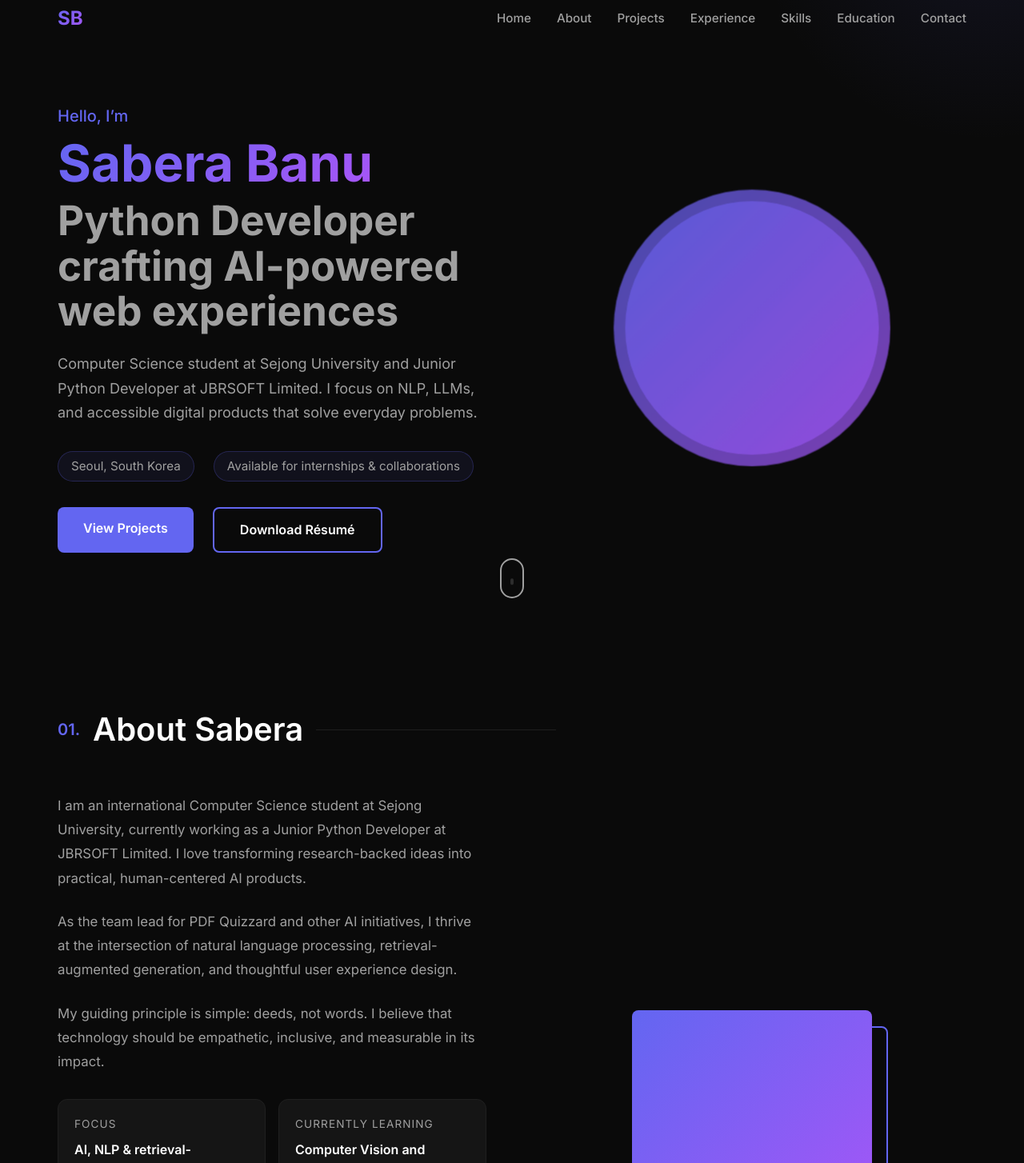
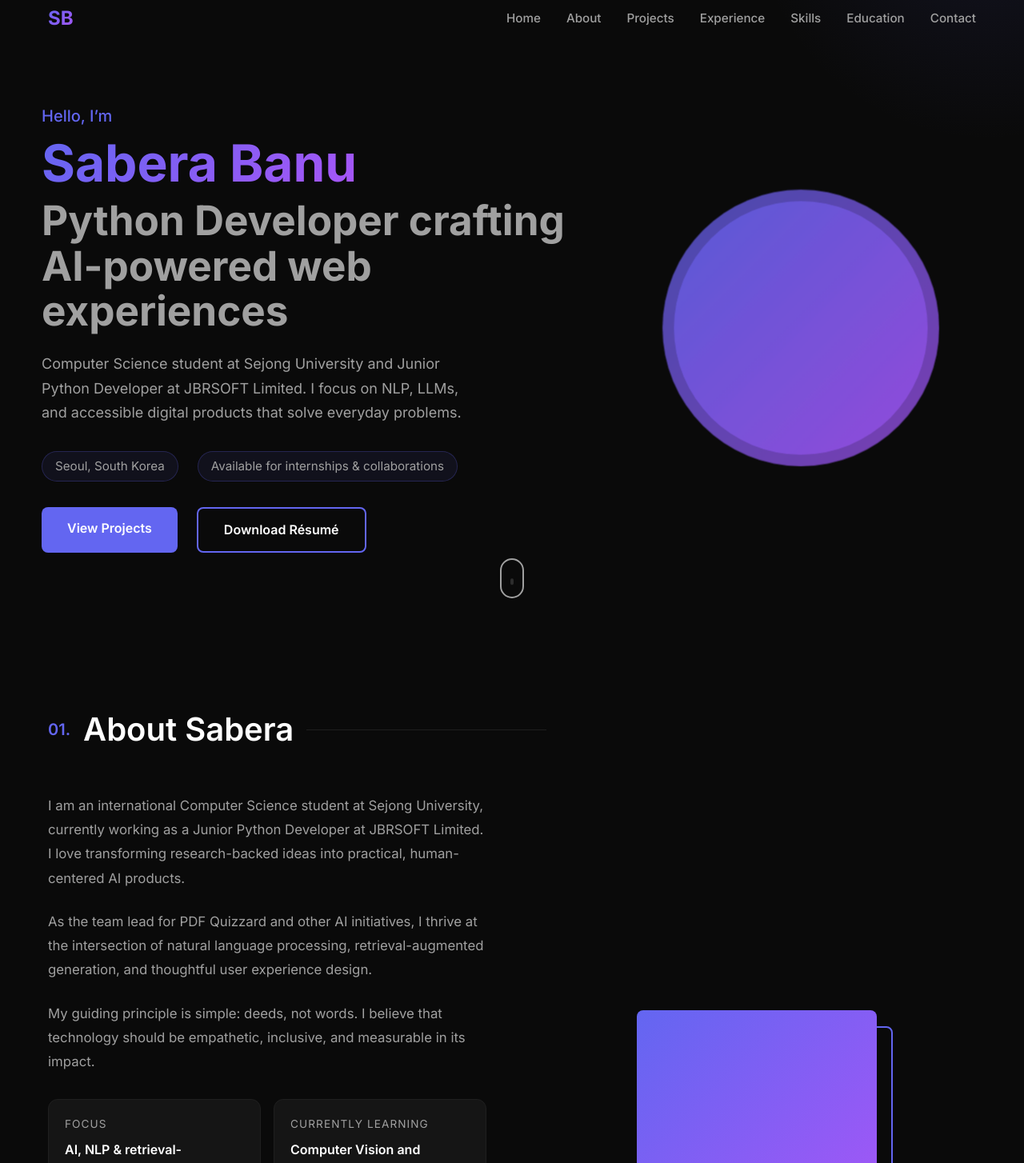
Before and after one commit to saberabanu0001/portfolio-me, a React (Vite) app: page / in a window 1280 px wide. Shown: the part 20-1474 px from the top of the page at 80% size. Built offline with nearby package versions, Linux system fonts and the light colour scheme.

Commit message:
padding fixed

```diff
--- a/src/styles/About.css
+++ b/src/styles/About.css
@@ -6,7 +6,7 @@
 .container {
   max-width: 1200px;
   margin: 0 auto;
-  padding: 0 2rem;
+  padding: 0 1.25rem;
 }
 
 .section-header {
--- a/src/styles/Header.css
+++ b/src/styles/Header.css
@@ -19,7 +19,7 @@
 .header-container {
   max-width: 1200px;
   margin: 0 auto;
-  padding: 0 2rem;
+  padding: 0 1.25rem;
   display: flex;
   justify-content: space-between;
   align-items: center;
--- a/src/styles/Hero.css
+++ b/src/styles/Hero.css
@@ -22,10 +22,10 @@
 .hero-container {
   max-width: 1200px;
   margin: 0 auto;
-  padding: 0 2rem;
+  padding: 0 0.75rem;
   display: grid;
-  grid-template-columns: 1fr 1fr;
-  gap: 4rem;
+  grid-template-columns: 1.2fr 0.8fr;
+  gap: 2.5rem;
   align-items: center;
 }
 
```
